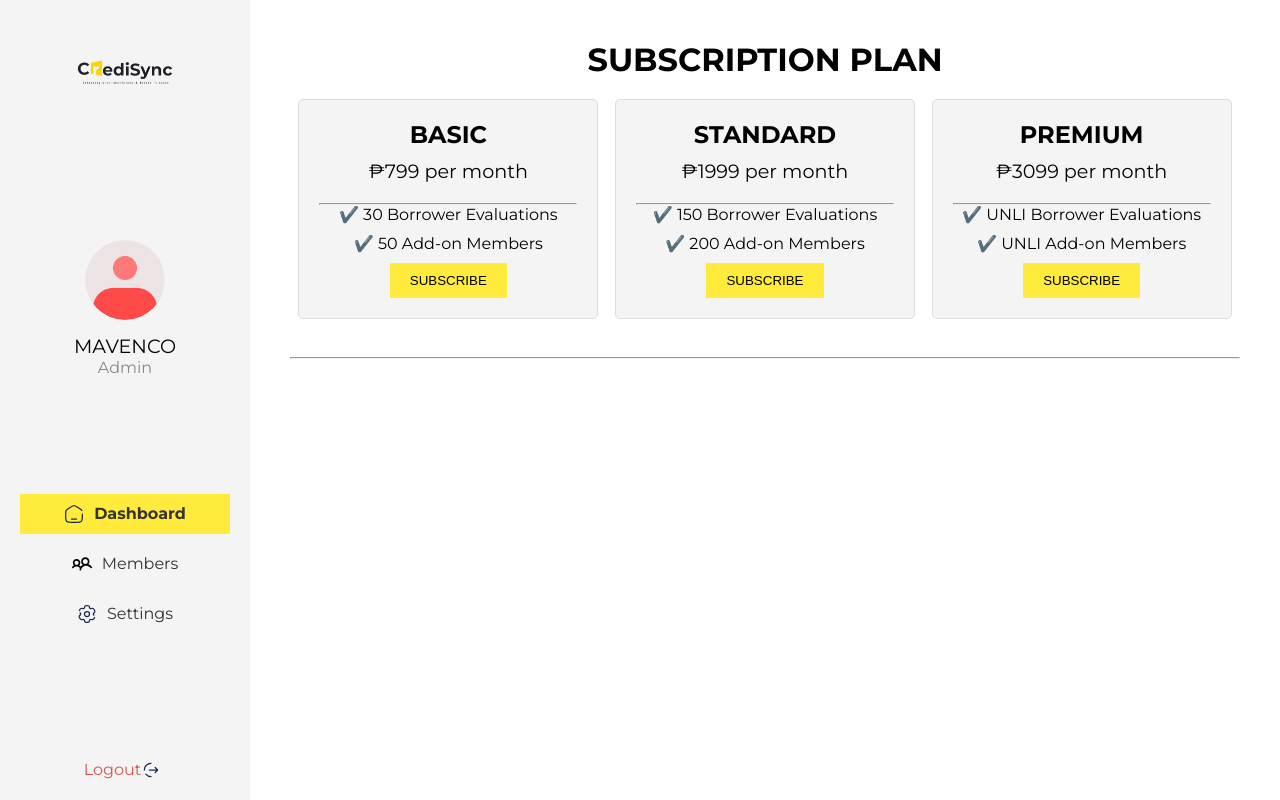
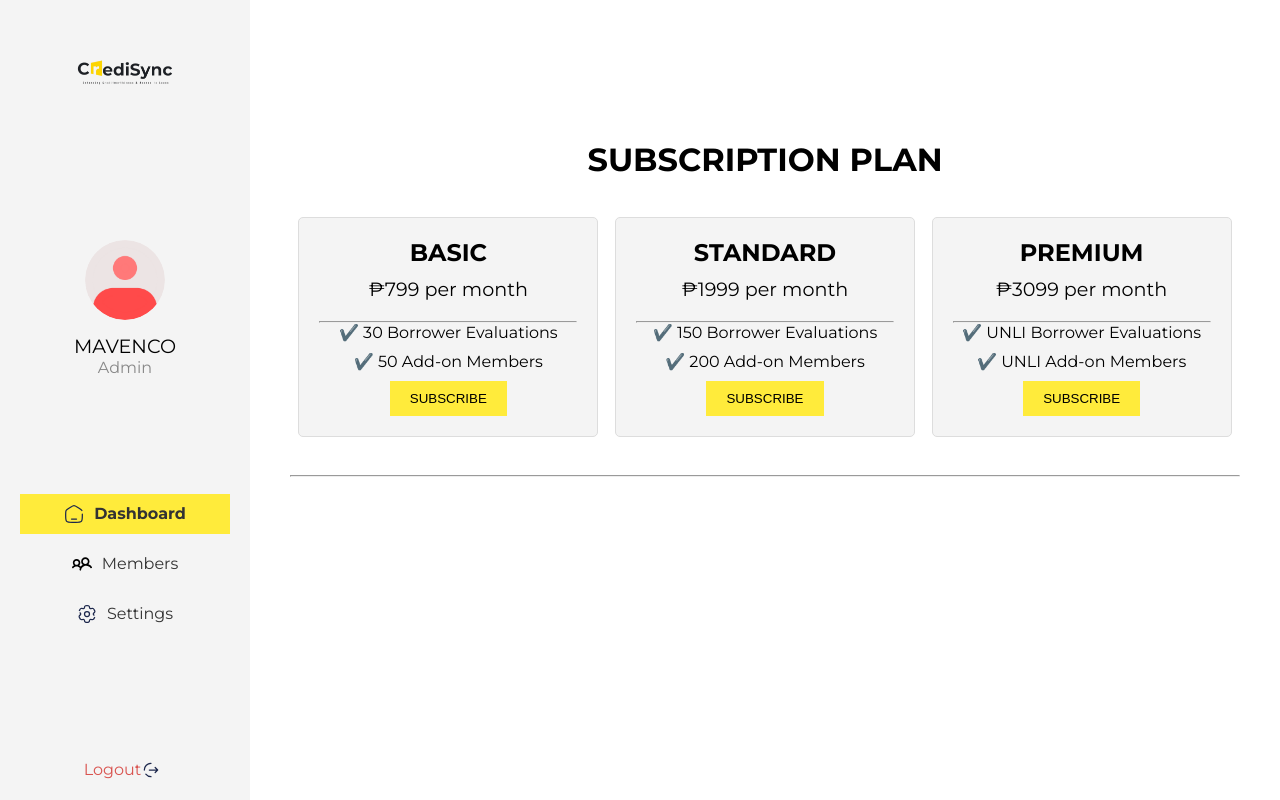
Before and after one commit to Arvin-tech/credisyncflask, a Flask app: page / in a window 1280 px wide. Run offline with Flask 3, Linux system fonts and the light colour scheme.

Commit message:
dashboard margin top css

```diff
--- a/assets/styles/style.css
+++ b/assets/styles/style.css
@@ -115,7 +115,11 @@ body {
     flex: 1;
     padding: 40px;
 }
-
+.main-content-dashboard {
+    flex: 1;
+    padding: 40px;
+    margin-top: 100px;
+}
 .main-content h1 {
     margin-bottom: 20px;
 }
--- a/templates/dashboard.html
+++ b/templates/dashboard.html
@@ -28,8 +28,8 @@
                 <a href="#">Logout <img src="{{ url_for('static', filename='icons/logout-svgrepo-com.svg') }}" alt="Logout Icon"></a>
             </div>
         </aside>
-        <main class="main-content">
-            <h1 class="page-headings">SUBSCRIPTION PLAN</h1>
+        <main class="main-content-dashboard">
+            <h1 class="page-headings">SUBSCRIPTION PLAN</h1><br><br>
             <div class="plans">
                 <div class="plan">
                     <h2>BASIC</h2>
```
Also changed, not shown: app/__init__.py (added), app/members.py (added).
